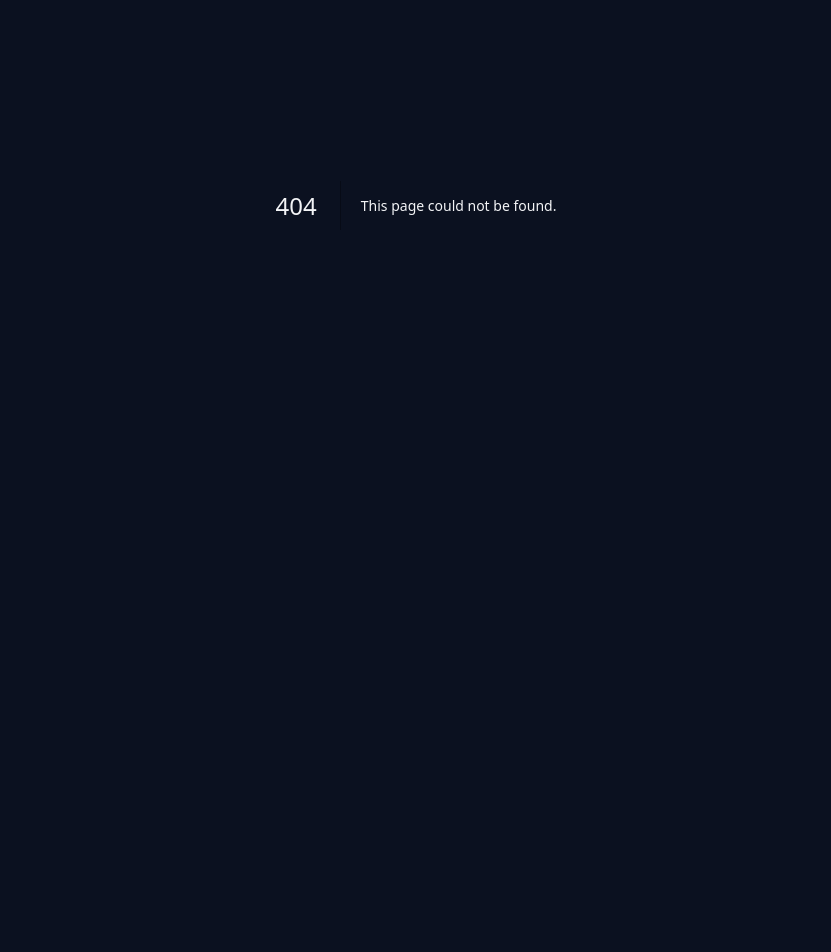
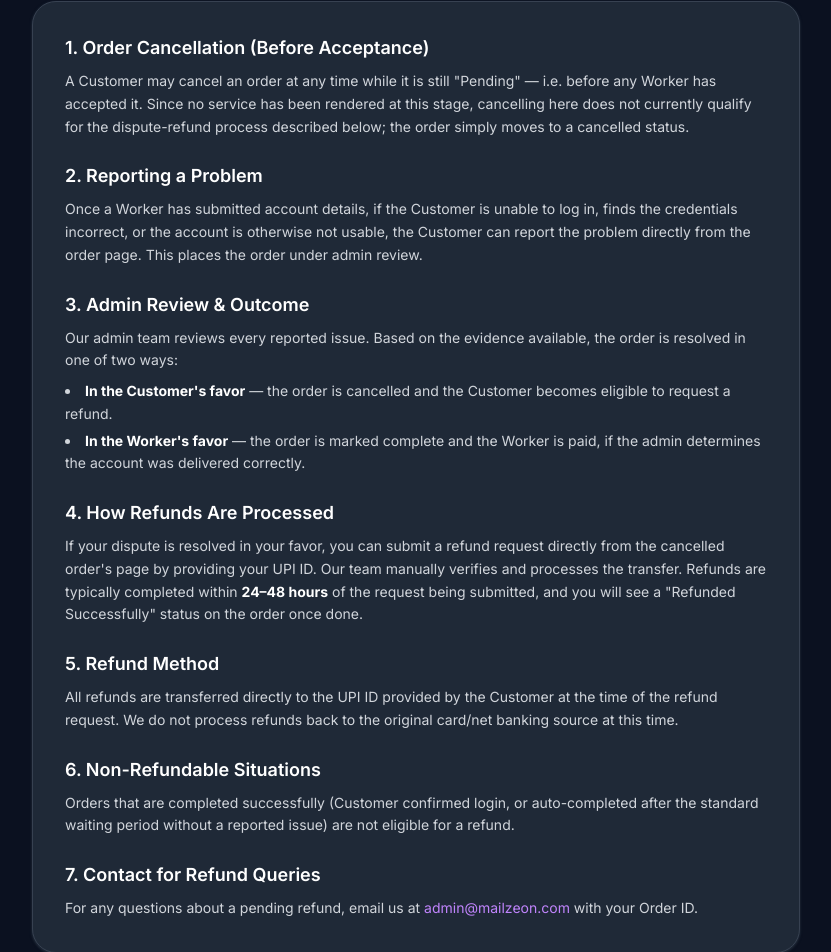
Before and after one commit to Mailzeon/Frontend, a Next.js app: page /refund-policy in a window 1280 px wide. Before the commit this address had no page. Shown: the part 195-1147 px from the top of the page, without its empty margins (224-1055 px from the left). Before the commit the page ends 800 px from the top, so only its background shows below. Built offline with nearby package versions, Linux system fonts and the light colour scheme.

Commit message:
Create page.tsx

```diff
--- /dev/null
+++ b/app/refund-policy/page.tsx
@@ -0,0 +1,94 @@
+import { Zap } from 'lucide-react';
+import Link from 'next/link';
+
+export const metadata = { title: 'Refunds & Cancellations' };
+
+export default function RefundPolicyPage() {
+  return (
+    <div className="min-h-screen bg-[#0B1120] p-4 md:p-8">
+      <div className="max-w-3xl mx-auto space-y-8">
+        <Link href="/login" className="flex items-center gap-2 w-fit">
+          <div className="w-9 h-9 rounded-xl bg-purple-600 flex items-center justify-center">
+            <Zap className="w-5 h-5 text-white" />
+          </div>
+          <span className="font-bold text-white">Mailzeon</span>
+        </Link>
+
+        <div>
+          <h1 className="text-3xl font-bold text-white">Refunds & Cancellations</h1>
+          <p className="text-gray-500 text-sm mt-2">Last updated: July 2026</p>
+        </div>
+
+        <div className="glass-card p-6 md:p-8 space-y-6 text-gray-300 text-sm leading-relaxed">
+          <section>
+            <h2 className="text-lg font-semibold text-white mb-2">1. Order Cancellation (Before Acceptance)</h2>
+            <p>
+              A Customer may cancel an order at any time while it is still "Pending" — i.e. before any Worker
+              has accepted it. Since no service has been rendered at this stage, cancelling here does not
+              currently qualify for the dispute-refund process described below; the order simply moves to a
+              cancelled status.
+            </p>
+          </section>
+
+          <section>
+            <h2 className="text-lg font-semibold text-white mb-2">2. Reporting a Problem</h2>
+            <p>
+              Once a Worker has submitted account details, if the Customer is unable to log in, finds the
+              credentials incorrect, or the account is otherwise not usable, the Customer can report the
+              problem directly from the order page. This places the order under admin review.
+            </p>
+          </section>
+
+          <section>
+            <h2 className="text-lg font-semibold text-white mb-2">3. Admin Review & Outcome</h2>
+            <p>
+              Our admin team reviews every reported issue. Based on the evidence available, the order is
+              resolved in one of two ways:
+            </p>
+            <ul className="list-disc list-inside mt-2 space-y-1">
+              <li><strong className="text-white">In the Customer's favor</strong> — the order is cancelled and the Customer becomes eligible to request a refund.</li>
+              <li><strong className="text-white">In the Worker's favor</strong> — the order is marked complete and the Worker is paid, if the admin determines the account was delivered correctly.</li>
+            </ul>
+          </section>
+
+          <section>
+            <h2 className="text-lg font-semibold text-white mb-2">4. How Refunds Are Processed</h2>
+            <p>
+              If your dispute is resolved in your favor, you can submit a refund request directly from the
+              cancelled order's page by providing your UPI ID. Our team manually verifies and processes the
+              transfer. Refunds are typically completed within <strong className="text-white">24–48 hours</strong> of
+              the request being submitted, and you will see a "Refunded Successfully" status on the order once done.
+            </p>
+          </section>
+
+          <section>
+            <h2 className="text-lg font-semibold text-white mb-2">5. Refund Method</h2>
+            <p>
+              All refunds are transferred directly to the UPI ID provided by the Customer at the time of the
+              refund request. We do not process refunds back to the original card/net banking source at this time.
+            </p>
+          </section>
+
+          <section>
+            <h2 className="text-lg font-semibold text-white mb-2">6. Non-Refundable Situations</h2>
+            <p>
+              Orders that are completed successfully (Customer confirmed login, or auto-completed after the
+              standard waiting period without a reported issue) are not eligible for a refund.
+            </p>
+          </section>
+
+          <section>
+            <h2 className="text-lg font-semibold text-white mb-2">7. Contact for Refund Queries</h2>
+            <p>
+              For any questions about a pending refund, email us at{' '}
+              <a href="mailto:admin@mailzeon.com" className="text-purple-400 hover:text-purple-300">
+                admin@mailzeon.com
+              </a>{' '}
+              with your Order ID.
+            </p>
+          </section>
+        </div>
+      </div>
+    </div>
+  );
+}
```
